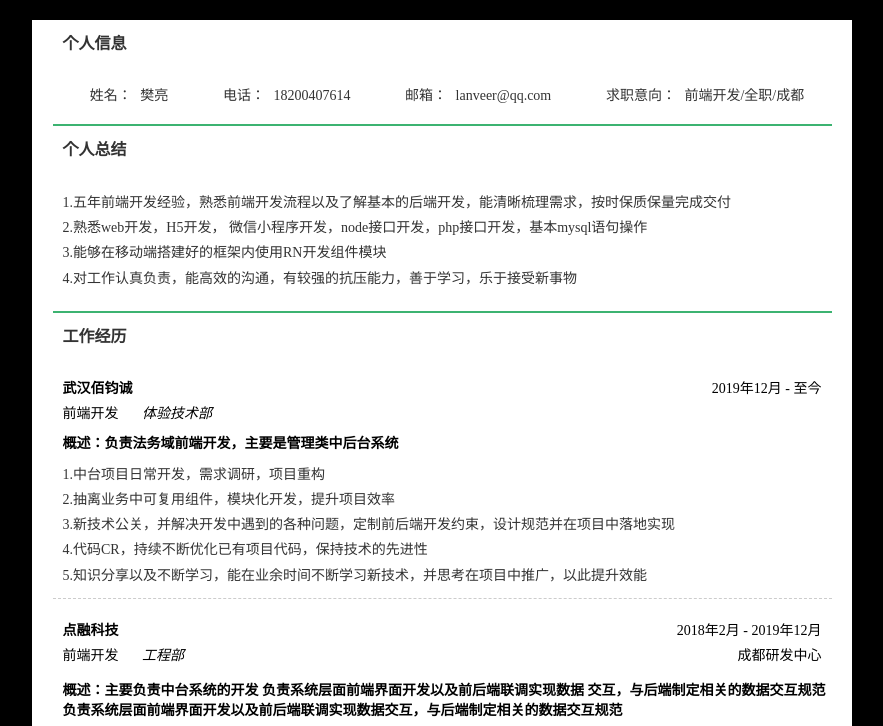
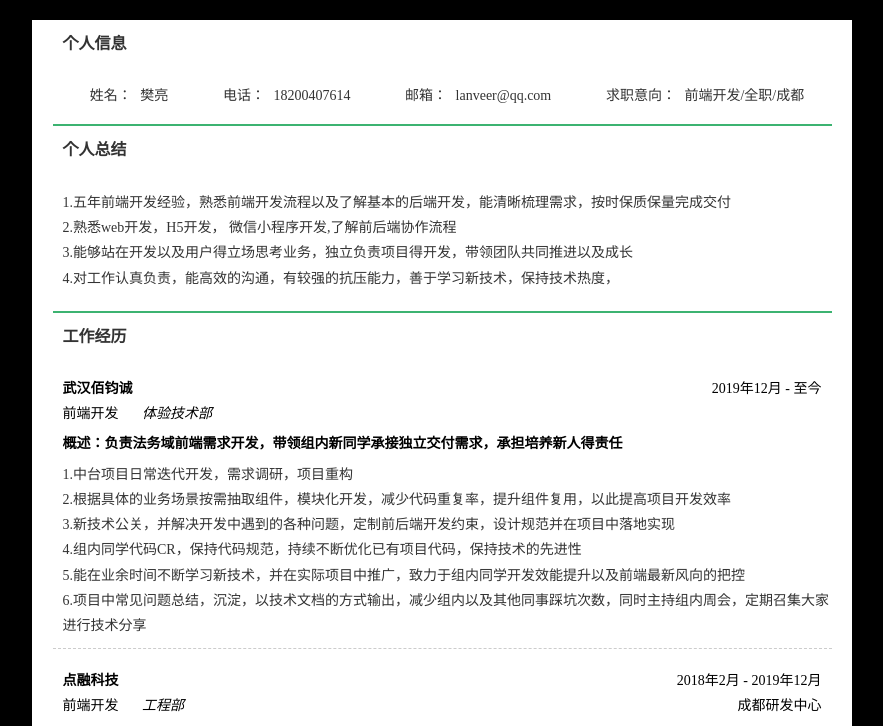
Before and after one commit to Lanveer/assistantAPI, a website: page resume/resume.html in a window 1280 px wide. Shown: the top 726 px of the page, without its empty margins (198-1081 px from the left). Drawn offline with Linux system fonts and the light colour scheme.

Commit message:
feat:优化简历

```diff
--- a/resume/resume.html
+++ b/resume/resume.html
@@ -25,9 +25,9 @@
         <div class="item zj">
             <h1>个人总结</h1>
             <p>1.五年前端开发经验，熟悉前端开发流程以及了解基本的后端开发，能清晰梳理需求，按时保质保量完成交付</p>
-            <p>2.熟悉web开发，H5开发， 微信小程序开发，node接口开发，php接口开发，基本mysql语句操作</p>
-            <p>3.能够在移动端搭建好的框架内使用RN开发组件模块</p>
-            <p>4.对工作认真负责，能高效的沟通，有较强的抗压能力，善于学习，乐于接受新事物</p>
+            <p>2.熟悉web开发，H5开发， 微信小程序开发,了解前后端协作流程</p>
+            <p>3.能够站在开发以及用户得立场思考业务，独立负责项目得开发，带领团队共同推进以及成长</p>
+            <p>4.对工作认真负责，能高效的沟通，有较强的抗压能力，善于学习新技术，保持技术热度，</p>
         </div>
 
         <div class="item exp">
@@ -45,35 +45,16 @@
                     </div>
                 </div>
                 <div class="exp-desc">
-                    <h1>概述：负责法务域前端开发，主要是管理类中后台系统</h1>
-                    <p>1.中台项目日常开发，需求调研，项目重构</p>
-                    <p>2.抽离业务中可复用组件，模块化开发，提升项目效率</p>
+                    <h1>概述：负责法务域前端需求开发，带领组内新同学承接独立交付需求，承担培养新人得责任</h1>
+                    <p>1.中台项目日常迭代开发，需求调研，项目重构</p>
+                    <p>2.根据具体的业务场景按需抽取组件，模块化开发，减少代码重复率，提升组件复用，以此提高项目开发效率</p>
                     <p>3.新技术公关，并解决开发中遇到的各种问题，定制前后端开发约束，设计规范并在项目中落地实现</p>
-                    <p>4.代码CR，持续不断优化已有项目代码，保持技术的先进性</p>
-                    <p>5.知识分享以及不断学习，能在业余时间不断学习新技术，并思考在项目中推广，以此提升效能</p>
+                    <p>4.组内同学代码CR，保持代码规范，持续不断优化已有项目代码，保持技术的先进性</p>
+                    <p>5.能在业余时间不断学习新技术，并在实际项目中推广，致力于组内同学开发效能提升以及前端最新风向的把控</p>
+                    <p>6.项目中常见问题总结，沉淀，以技术文档的方式输出，减少组内以及其他同事踩坑次数，同时主持组内周会，定期召集大家进行技术分享</p>
+                    <!-- <p>7.</p> -->
                 </div>
             </div>
-
-            <!-- <div class="exp-box">
-                <div class="exp-con">
-                    <div class="exp-con-left">
-                        <h1>慧择网成都</h1>
-                        <p>前端开发 <i>成都研发中心</i></p>
-                    </div>
-                    <div class="exp-con-right">
-                        <p> 2019年8月 - 2019年12月</p>
-                        <p>成都研发中心</p>
-                    </div>
-                </div>
-                <div class="exp-desc">
-                    <h1>概述：负责运营活动相关活动开发，主站投放页面开发，前端公共组件开发，以及其他业务需求</h1>
-                    <p>1.运营活动定期开发web端和pc端</p>
-                    <p>2.主站能投放活动H5+PC页面开发</p>
-                    <p>3.学习系统知识，了解产品以及系统架构，按需开发公共组件</p>
-                    <p>4.参与团队知识库建设，将理论转换为生产力运用在项目中</p>
-
-                </div>
-            </div> -->
 
             <div class="exp-box">
                 <div class="exp-con">
@@ -146,13 +127,14 @@
         <div class="item pro">
             <h1>项目经历</h1>
             <div class="pro-box">
-                <h1>法务域中后台系统开发</h1>
+                <h1>法务域中后台系统开发（多个）</h1>
                 <h3>时间:2019年12月 - 至今</h3>
-                <h2>概述：法务相关的中台应用，系统管理，使用（react+hooks+antd+dva）</h2>
+                <h2>概述：法务相关的中台应用以及日常迭代开发，系统管理，使用（react+hooks+antd+dva）</h2>
                 <p>1.根据设计需求以及prd产出标准界面</p>
                 <p>2.根据业务场景和业务逻辑复用性抽离组件，实现业务的组件化，便于后期引用和修改</p>
                 <p>3.项目总结，分析项目中可复用的逻辑和遇到的问题，以及可优化的地方，并分享到团队内部</p>
-                <p>4.项目重构，迁移，以及迭代开发</p>
+                <p>4.项目重构，迁移，以及已有项目的迭代开发</p>
+                <p>5.参与prd以及ued评审，针对评审根据前端开发视角提出自己的认知</p>
             </div>
 
             <div class="pro-box">
```
